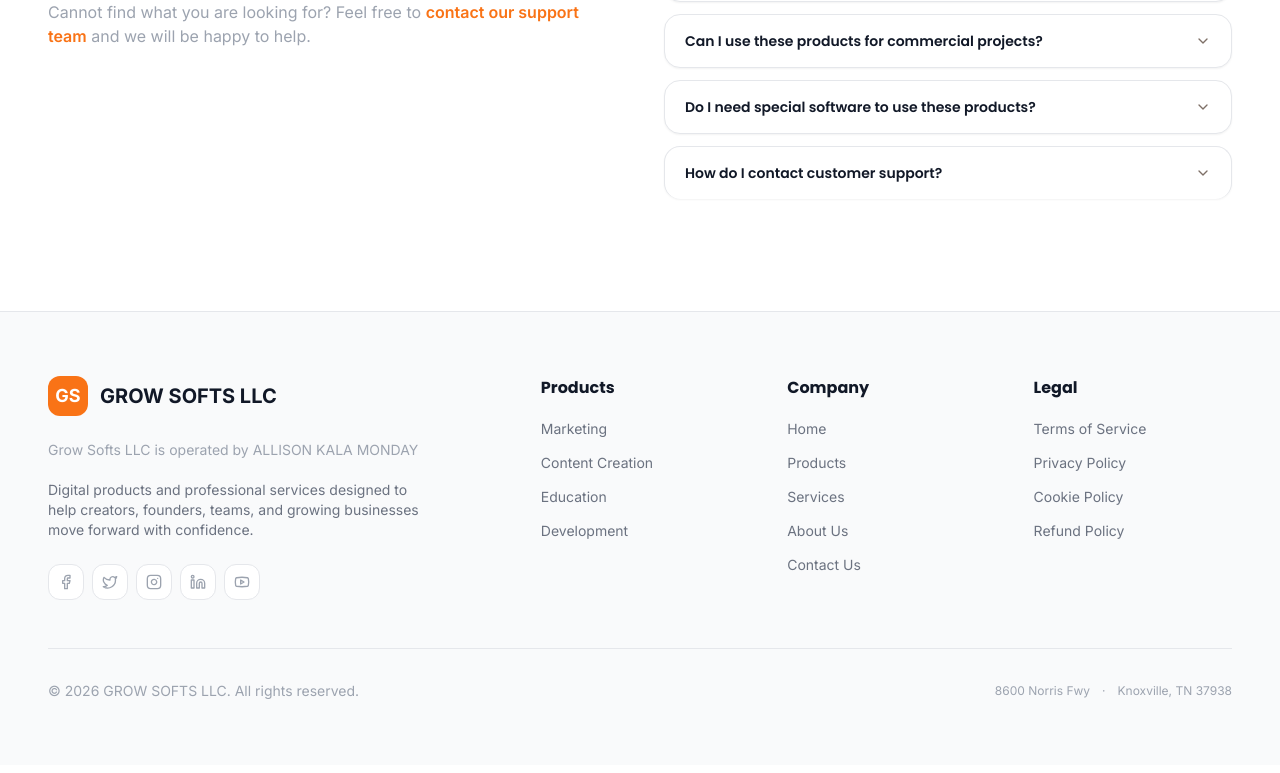
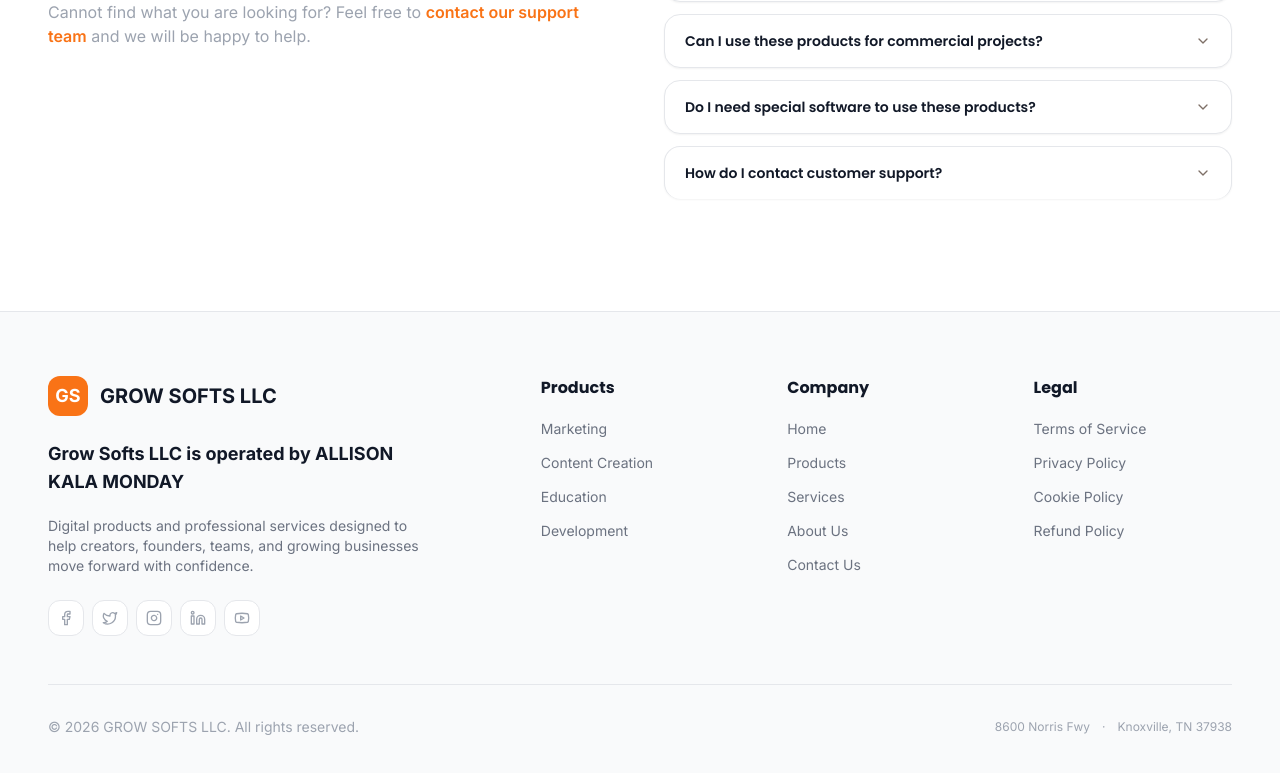
Before and after one commit to areesha-ch/GROW-SOFTS, a React (Vite) app: page / in a window 1280 px wide. Shown: the part 2340-3113 px from the top of the page. Built offline with nearby package versions, Linux system fonts and the light colour scheme.

Commit message:
Update Footer.tsx

```diff
--- a/src/components/Footer.tsx
+++ b/src/components/Footer.tsx
@@ -8,9 +8,9 @@ export function Footer({ onLegalClick }: FooterProps) {
   const socials = [{ icon: Facebook, href: '#', label: 'Facebook' }, { icon: Twitter, href: '#', label: 'Twitter' }, { icon: Instagram, href: '#', label: 'Instagram' }, { icon: Linkedin, href: '#', label: 'LinkedIn' }, { icon: Youtube, href: '#', label: 'YouTube' }];
   return <footer className="bg-gray-50 border-t border-gray-200"><div className="section-padding py-16"><div className="container-max">
     <div className="grid md:grid-cols-2 lg:grid-cols-5 gap-12">
-      <div className="lg:col-span-2"><a href="index.html" className="flex items-center gap-3 mb-6"><div className="w-10 h-10 bg-orange-500 rounded-lg flex items-center justify-center"><span className="text-white font-bold text-lg">GS</span></div><span className="font-bold text-xl text-gray-900">{companyInfo.name}</span></a><p className="text-gray-500 mb-6 max-w-sm text-sm"><p className="text-gray-400 text-sm mt-2">
-      Grow Softs LLC is operated by ALLISON KALA MONDAY
-    </p><br></br>Digital products and professional services designed to help creators, founders, teams, and growing businesses move forward with confidence.</p><div className="flex gap-2">{socials.map((s) => <a key={s.label} href={s.href} aria-label={s.label} className="w-9 h-9 bg-white rounded-lg flex items-center justify-center text-gray-400 hover:text-orange-500 border border-gray-200"><s.icon className="w-4 h-4" /></a>)}</div></div>
+      <div className="lg:col-span-2"><a href="index.html" className="flex items-center gap-3 mb-6"><div className="w-10 h-10 bg-orange-500 rounded-lg flex items-center justify-center"><span className="text-white font-bold text-lg">GS</span></div><span className="font-bold text-xl text-gray-900">{companyInfo.name}</span></a><p className="text-gray-500 mb-6 max-w-sm text-sm"><p className="text-gray-900 text-lg font-bold mt-2">
+  Grow Softs LLC is operated by ALLISON KALA MONDAY
+</p><br></br>Digital products and professional services designed to help creators, founders, teams, and growing businesses move forward with confidence.</p><div className="flex gap-2">{socials.map((s) => <a key={s.label} href={s.href} aria-label={s.label} className="w-9 h-9 bg-white rounded-lg flex items-center justify-center text-gray-400 hover:text-orange-500 border border-gray-200"><s.icon className="w-4 h-4" /></a>)}</div></div>
       <div><h4 className="font-bold text-gray-900 mb-4">Products</h4><ul className="space-y-2.5">{productLinks.map(l => <li key={l.label}><a href={l.href} className="text-gray-500 hover:text-orange-500 text-sm">{l.label}</a></li>)}</ul></div>
       <div><h4 className="font-bold text-gray-900 mb-4">Company</h4><ul className="space-y-2.5">{companyLinks.map(l => <li key={l.label}><a href={l.href} className="text-gray-500 hover:text-orange-500 text-sm">{l.label}</a></li>)}</ul></div>
       <div><h4 className="font-bold text-gray-900 mb-4">Legal</h4><ul className="space-y-2.5">{legal.map(l => <li key={l.label}><button onClick={() => onLegalClick(l.page)} className="text-gray-500 hover:text-orange-500 text-sm">{l.label}</button></li>)}</ul></div>
```
